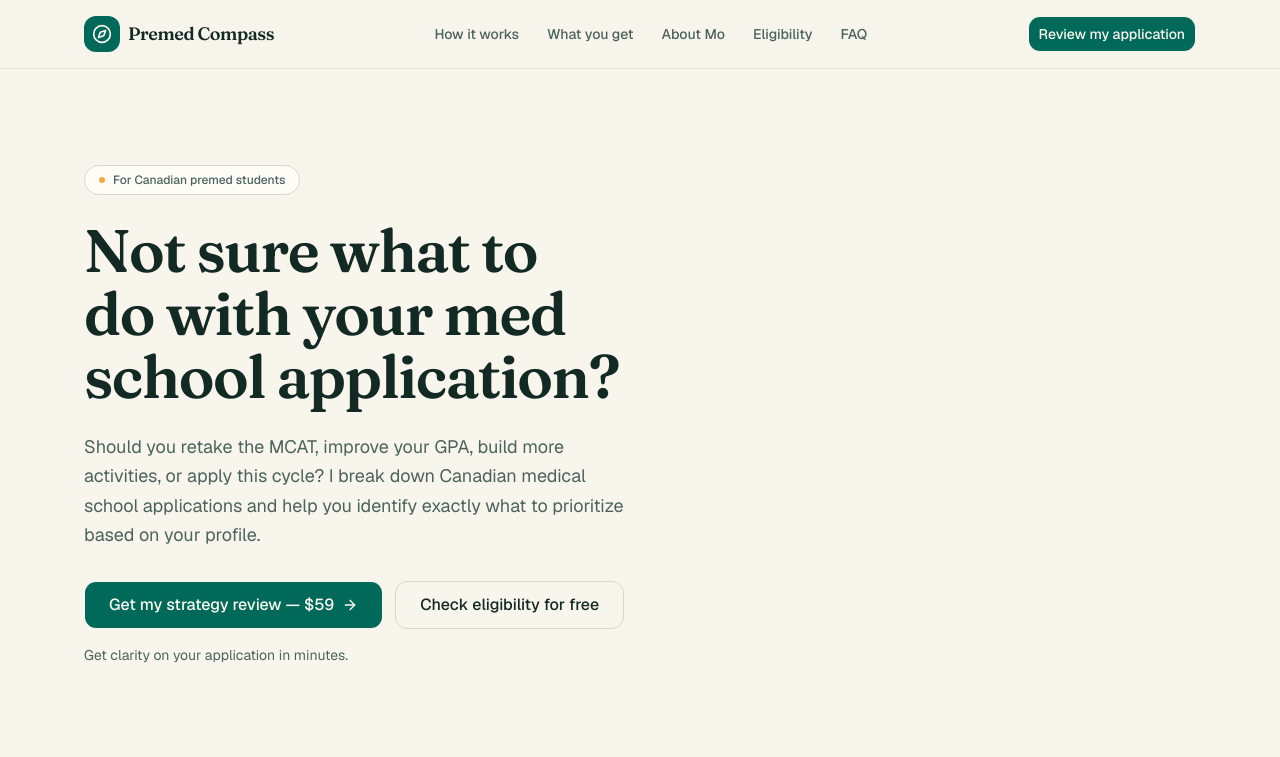
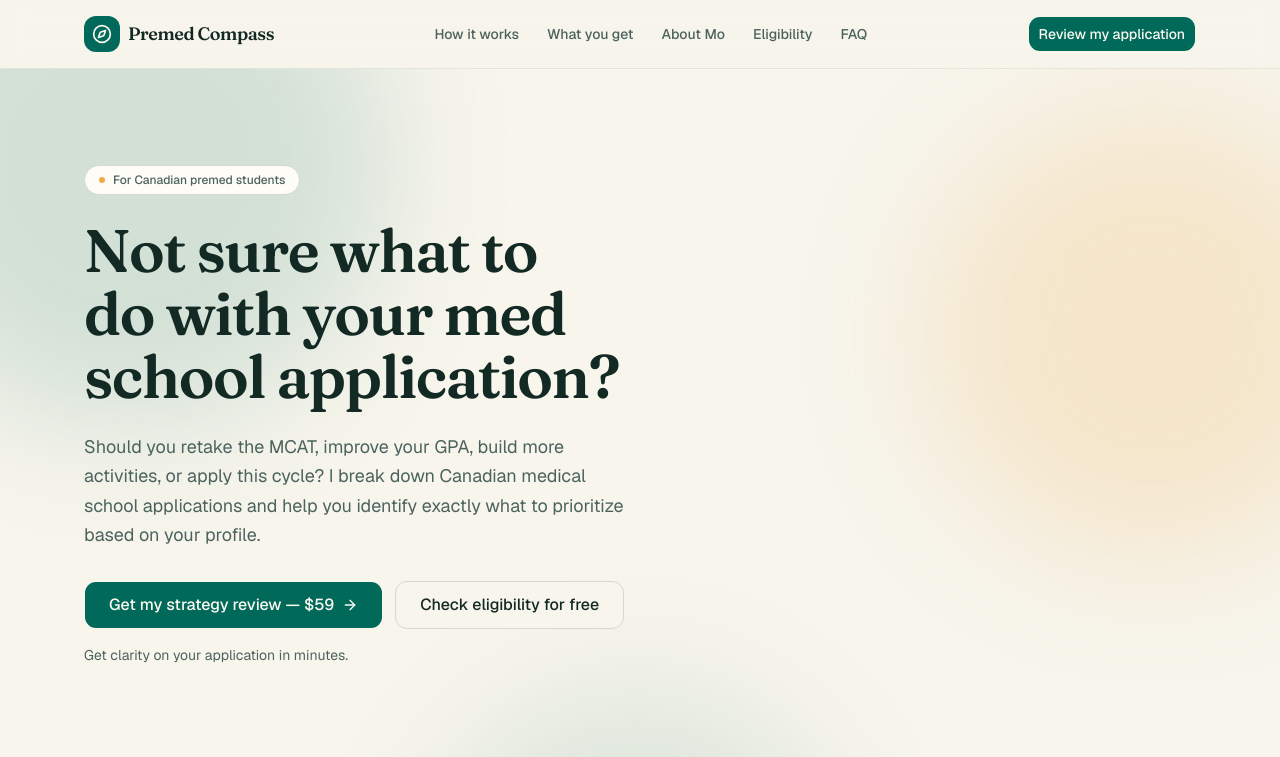
Before and after one commit to malasadi/med-school-application-strategy, a Next.js app: page / in a window 1280 px wide. Shown: the top 757 px of the page. Built offline with nearby package versions, Linux system fonts and the light colour scheme.

Commit message:
feat: add complex background overlays to Hero component

```diff
--- a/components/hero.tsx
+++ b/components/hero.tsx
@@ -5,7 +5,12 @@ import { cn } from "@/lib/utils"
 export function Hero() {
   return (
     <section id="top" className="relative overflow-hidden">
-      <div className="mx-auto max-w-6xl px-5 pb-16 pt-16 md:pb-24 md:pt-24">
+      <div aria-hidden="true" className="pointer-events-none absolute inset-0">
+        <div className="absolute -left-32 -top-40 size-[32rem] rounded-full bg-primary/15 blur-3xl" />
+        <div className="absolute -right-24 top-10 size-[28rem] rounded-full bg-accent/20 blur-3xl" />
+        <div className="absolute -bottom-32 left-1/3 size-[26rem] rounded-full bg-primary/10 blur-3xl" />
+      </div>
+      <div className="relative mx-auto max-w-6xl px-5 pb-16 pt-16 md:pb-24 md:pt-24">
         <div className="grid items-center gap-12 lg:grid-cols-[1.05fr_0.95fr]">
           <div>
             <span className="inline-flex items-center gap-2 rounded-full border border-border bg-card px-3.5 py-1.5 text-xs font-medium text-muted-foreground">
```
